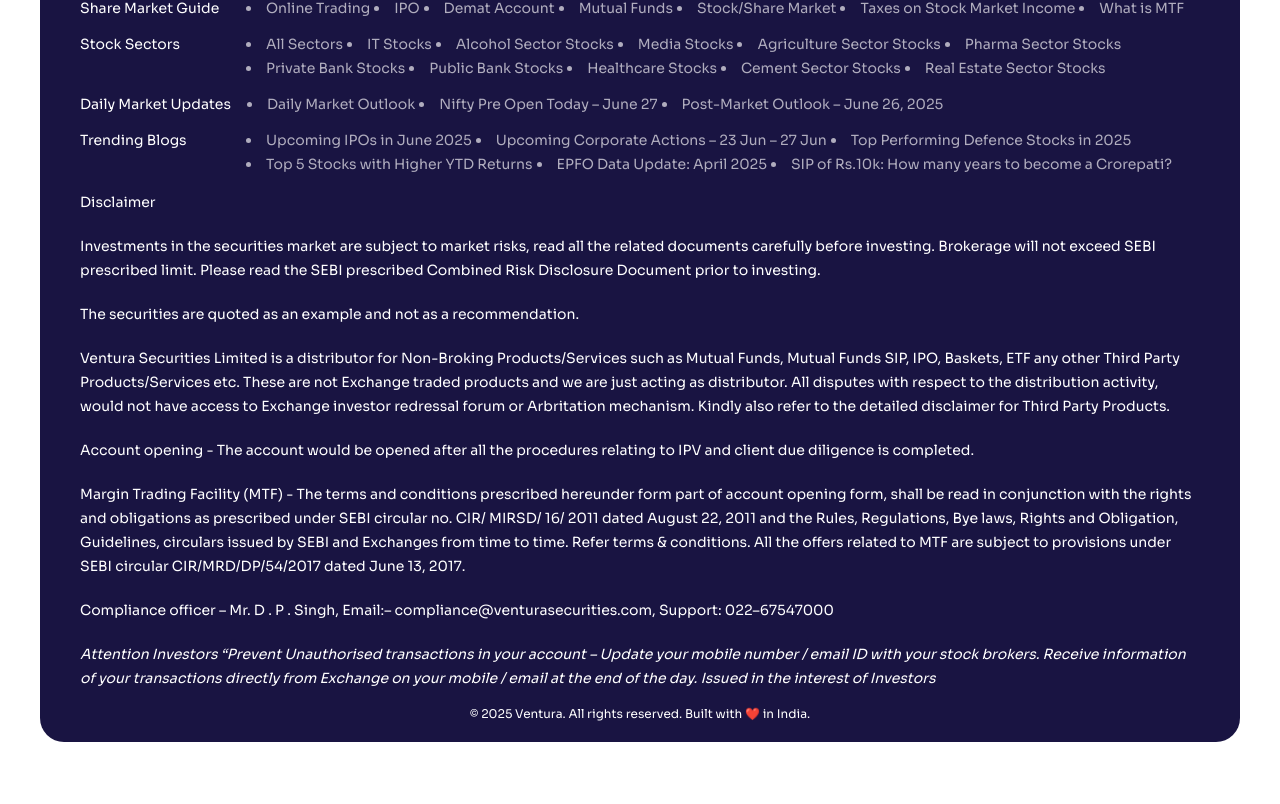
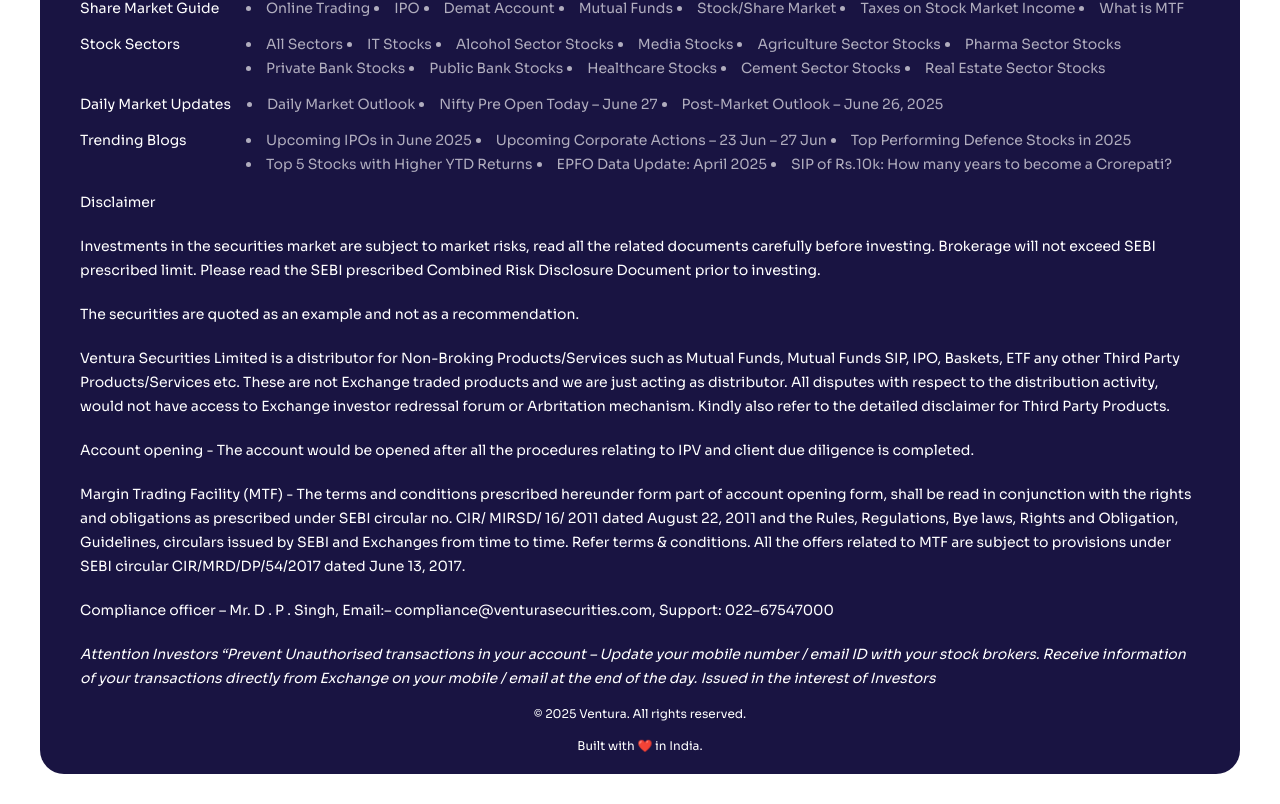
Before and after one commit to chetannn-github/ventura-assignment, a React (Vite) app: page /ipo in a window 1280 px wide. Shown: the part 2467-3271 px from the top of the page. Before the commit the page ends 3239 px from the top, so only its background shows below. Built offline with nearby package versions, Linux system fonts and the light colour scheme.

Commit message:
style: fix footer layout

```diff
--- a/src/components/Footer.jsx
+++ b/src/components/Footer.jsx
@@ -220,8 +220,8 @@
         </div>
 
 
-        <div className='flex justify-center items-center w-full text-xs'>© 2025 Ventura. All rights reserved. Built with ❤️ in India.</div>
-
+        <div className='flex justify-center items-center w-full text-xs'>© 2025 Ventura. All rights reserved.</div>
+<div className='flex justify-center items-center w-full text-xs'>Built with ❤️ in India.</div>
     </div>
   )
 }
```
